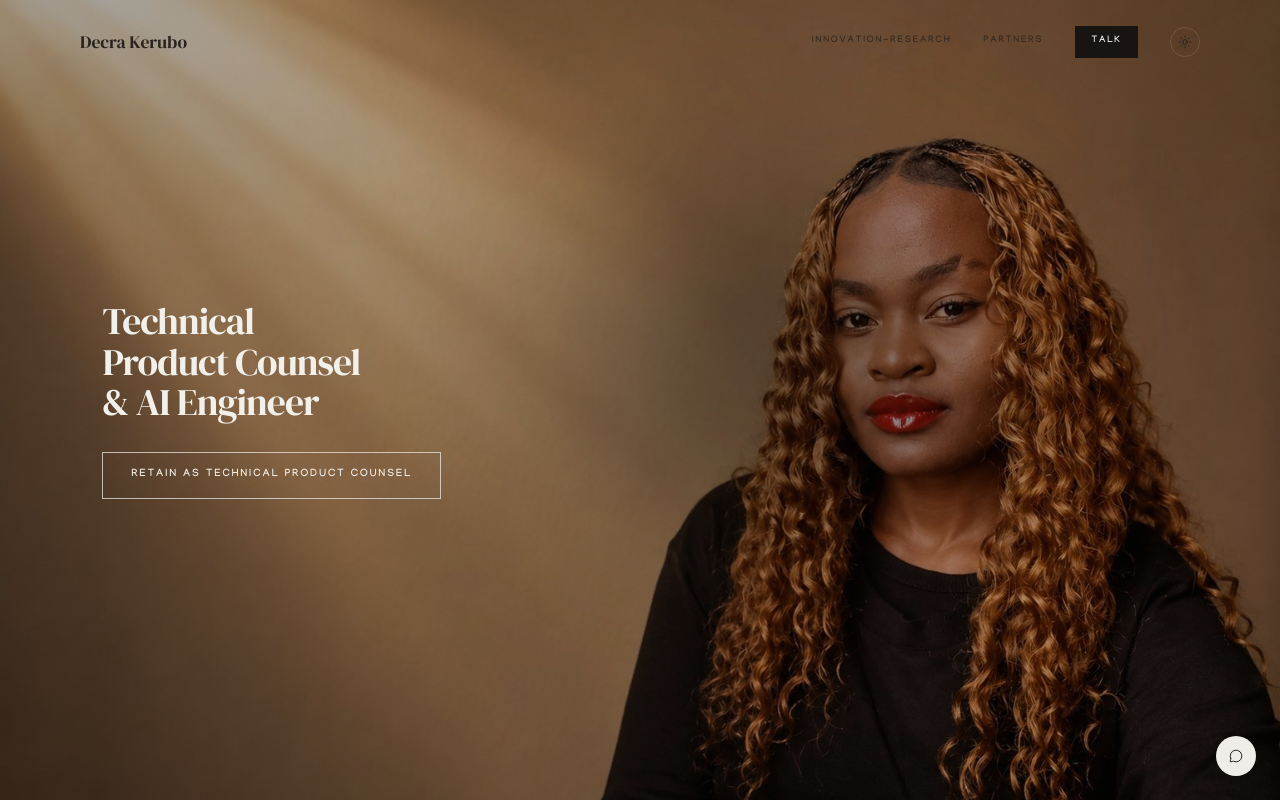
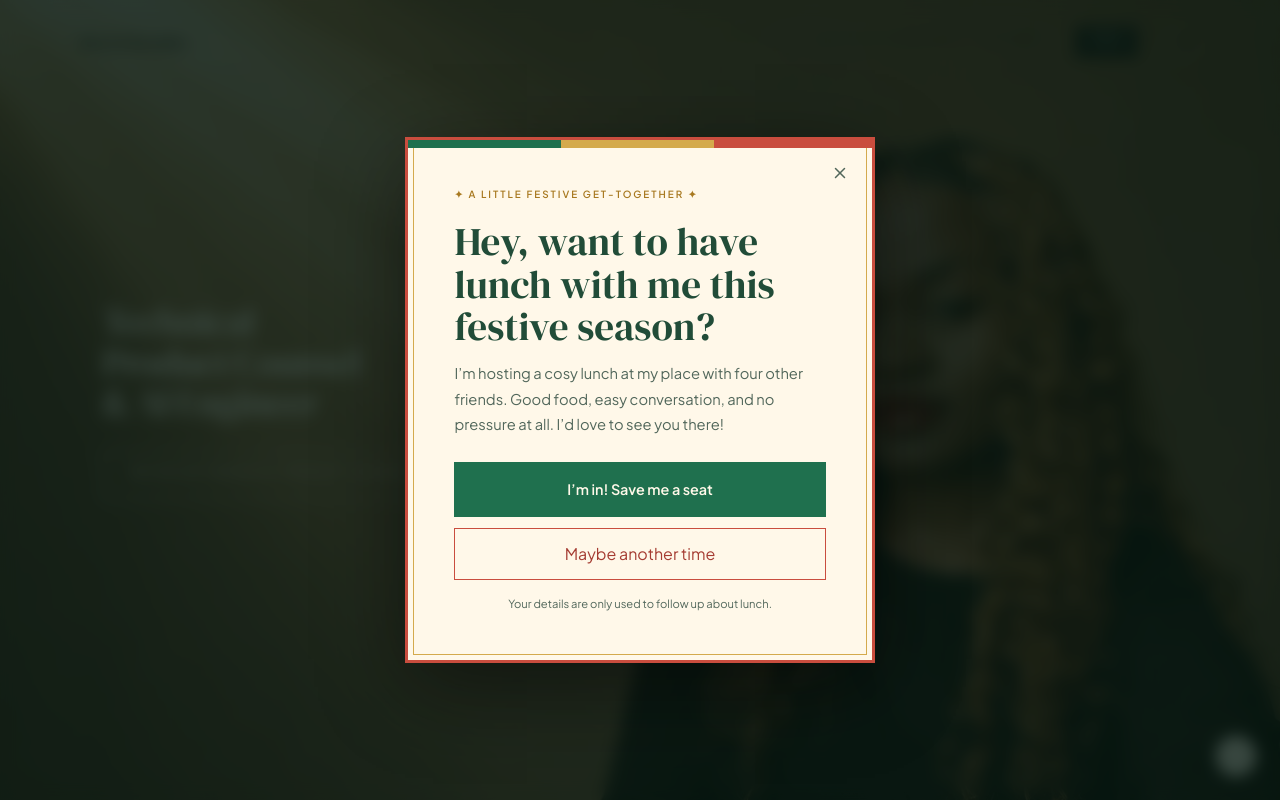
Before and after one commit to decra000/decra-kerubo, a Next.js app: page / in a window 1280 px wide. Shown: the top 800 px of the page. Built offline with nearby package versions, Linux system fonts and the light colour scheme.

Commit message:
Add festive lunch RSVP popup

```diff
--- /dev/null
+++ b/components/home/FestiveLunchPopup.tsx
@@ -0,0 +1,102 @@
+"use client";
+
+import { FormEvent, useEffect, useState } from "react";
+import { X } from "lucide-react";
+
+type RSVP = { name: string; email: string; phone: string; dietary: string };
+
+const emptyRSVP: RSVP = { name: "", email: "", phone: "", dietary: "" };
+
+export function FestiveLunchPopup() {
+  const [open, setOpen] = useState(false);
+  const [showForm, setShowForm] = useState(false);
+  const [form, setForm] = useState(emptyRSVP);
+  const [sending, setSending] = useState(false);
+  const [sent, setSent] = useState(false);
+  const [error, setError] = useState("");
+
+  useEffect(() => {
+    if (sessionStorage.getItem("festive-lunch-seen")) return;
+    const timer = window.setTimeout(() => setOpen(true), 1800);
+    return () => window.clearTimeout(timer);
+  }, []);
+
+  const dismiss = () => {
+    sessionStorage.setItem("festive-lunch-seen", "1");
+    setOpen(false);
+  };
+
+  async function submit(event: FormEvent<HTMLFormElement>) {
+    event.preventDefault();
+    if (sending) return;
+    setSending(true);
+    setError("");
+    try {
+      const response = await fetch("/api/contact", {
+        method: "POST",
+        headers: { "Content-Type": "application/json" },
+        body: JSON.stringify({
+          name: form.name.trim(),
+          email: form.email.trim(),
+          subject: "Festive lunch RSVP",
+          message: `I'd love to join you for festive lunch with four other friends!\nPhone: ${form.phone.trim()}\nDietary notes: ${form.dietary.trim() || "None shared"}`,
+        }),
+      });
+      if (!response.ok) throw new Error("Please try again in a moment.");
+      setSent(true);
+      sessionStorage.setItem("festive-lunch-seen", "1");
+    } catch {
+      setError("Your RSVP didn’t go through. Please try again.");
+    } finally {
+      setSending(false);
+    }
+  }
+
+  if (!open) return null;
+
+  const inputStyle: React.CSSProperties = {
+    width: "100%", boxSizing: "border-box", padding: "0.8rem 0.9rem",
+    border: "1px solid #d6c8a5", background: "#fffdf7",
+    color: "#20392d", font: "inherit", fontSize: "0.85rem", outlineColor: "#b7892f",
+  };
+
+  return (
+    <div
+      role="presentation"
+      onMouseDown={event => { if (event.target === event.currentTarget) dismiss(); }}
+      style={{ position: "fixed", inset: 0, zIndex: 10000, display: "grid", placeItems: "center", padding: "1rem", background: "rgba(8,28,20,0.78)", backdropFilter: "blur(8px)" }}
+    >
+      <section role="dialog" aria-modal="true" aria-labelledby="festive-lunch-title" style={{ position: "relative", width: "min(100%, 470px)", maxHeight: "min(90vh, 760px)", overflowY: "auto", background: "#fff8e9", color: "#20392d", border: "3px solid #c94d3e", outline: "1px solid #d4aa4c", outlineOffset: "-9px", boxShadow: "0 24px 80px rgba(0,0,0,0.45)", padding: "clamp(1.7rem, 6vw, 2.9rem)" }}>
+        <div aria-hidden="true" style={{ position: "absolute", inset: "0 0 auto", height: "8px", background: "linear-gradient(90deg,#1f704e 0 33%,#d4aa4c 33% 66%,#c94d3e 66%)" }} />
+        <button type="button" onClick={dismiss} aria-label="Close invitation" style={{ position: "absolute", top: "1.1rem", right: "1.1rem", border: 0, background: "transparent", color: "#52675b", cursor: "pointer", padding: "0.35rem" }}><X size={18} /></button>
+        <p style={{ margin: "0 2rem 1.1rem 0", fontSize: "0.62rem", letterSpacing: "0.2em", textTransform: "uppercase", color: "#a87920", fontWeight: 700 }}>✦ A little festive get-together ✦</p>
+        <h2 id="festive-lunch-title" style={{ margin: "0 0 0.85rem", fontFamily: "var(--font-serif)", fontSize: "clamp(1.8rem, 7vw, 2.45rem)", lineHeight: 1.08, fontWeight: 400, color: "#214c38" }}>Hey, want to have lunch with me this festive season?</h2>
+        <p style={{ margin: "0 0 1.5rem", color: "#52675b", fontSize: "0.92rem", lineHeight: 1.75 }}>I’m hosting a cosy lunch at my place with four other friends. Good food, easy conversation, and no pressure at all. I’d love to see you there!</p>
+
+        {sent ? (
+          <div role="status" style={{ padding: "1.1rem", background: "#e7f1e7", borderLeft: "3px solid #1f704e" }}>
+            <p style={{ margin: "0 0 0.35rem", fontFamily: "var(--font-serif)", fontSize: "1.25rem", color: "#214c38" }}>Yay, I got your RSVP! 💛</p>
+            <p style={{ margin: 0, color: "#52675b", fontSize: "0.82rem", lineHeight: 1.6 }}>I’ll be in touch with the details soon. Can’t wait!</p>
+            <button type="button" onClick={dismiss} style={{ marginTop: "1rem", padding: 0, border: 0, background: "none", color: "#1f704e", cursor: "pointer", fontWeight: 700 }}>Close</button>
+          </div>
+        ) : showForm ? (
+          <form onSubmit={submit} style={{ display: "grid", gap: "0.85rem" }}>
+            <label style={{ display: "grid", gap: "0.35rem", fontSize: "0.75rem", color: "#52675b" }}>Your name<input required autoComplete="name" value={form.name} onChange={e => setForm({ ...form, name: e.target.value })} style={inputStyle} /></label>
+            <label style={{ display: "grid", gap: "0.35rem", fontSize: "0.75rem", color: "#52675b" }}>Email address<input required type="email" autoComplete="email" value={form.email} onChange={e => setForm({ ...form, email: e.target.value })} style={inputStyle} /></label>
+            <label style={{ display: "grid", gap: "0.35rem", fontSize: "0.75rem", color: "#52675b" }}>Phone number<input required type="tel" autoComplete="tel" value={form.phone} onChange={e => setForm({ ...form, phone: e.target.value })} style={inputStyle} /></label>
+            <label style={{ display: "grid", gap: "0.35rem", fontSize: "0.75rem", color: "#52675b" }}>Any dietary needs? <span style={{ fontWeight: 400 }}>(optional)</span><input value={form.dietary} onChange={e => setForm({ ...form, dietary: e.target.value })} style={inputStyle} /></label>
+            {error && <p role="alert" style={{ margin: 0, color: "#b4473c", fontSize: "0.82rem" }}>{error}</p>}
+            <button disabled={sending} type="submit" style={{ marginTop: "0.25rem", padding: "0.95rem 1rem", border: 0, background: "#1f704e", color: "#fff8e9", cursor: sending ? "wait" : "pointer", fontWeight: 700 }}>{sending ? "Sending your RSVP…" : "Send my RSVP ✨"}</button>
+            <button type="button" onClick={() => setShowForm(false)} style={{ padding: "0.5rem", border: 0, background: "transparent", color: "#52675b", cursor: "pointer" }}>Back to invitation</button>
+          </form>
+        ) : (
+          <div style={{ display: "grid", gap: "0.7rem" }}>
+            <button type="button" onClick={() => setShowForm(true)} style={{ padding: "1rem", border: 0, background: "#1f704e", color: "#fff8e9", cursor: "pointer", fontWeight: 700, fontSize: "0.9rem" }}>I’m in! Save me a seat</button>
+            <button type="button" onClick={dismiss} style={{ padding: "0.75rem", border: "1px solid #c94d3e", background: "#fff8e9", color: "#a53c32", cursor: "pointer" }}>Maybe another time</button>
+            <p style={{ margin: "0.25rem 0 0", textAlign: "center", color: "#52675b", fontSize: "0.7rem" }}>Your details are only used to follow up about lunch.</p>
+          </div>
+        )}
+      </section>
+    </div>
+  );
+}
--- a/components/layout/SiteChrome.tsx
+++ b/components/layout/SiteChrome.tsx
@@ -4,6 +4,7 @@ import { Navbar } from "./Navbar";
 import { Footer } from "./Footer";
 import { ContactBubble } from "./ContactBubble";
 import { ScrollProgress } from "./ScrollProgress";
+import { FestiveLunchPopup } from "@/components/home/FestiveLunchPopup";
 
 /**
  * Entrora is presented as its own property rather than a page of this site,
@@ -22,6 +23,7 @@ export function SiteChrome({ children }: { children: React.ReactNode }) {
       {!standalone && <ScrollProgress />}
       {!standalone && <Navbar />}
       <main>{children}</main>
+      {pathname === "/" && <FestiveLunchPopup />}
       {!standalone && <Footer />}
       {!standalone && <ContactBubble />}
     </>
```
